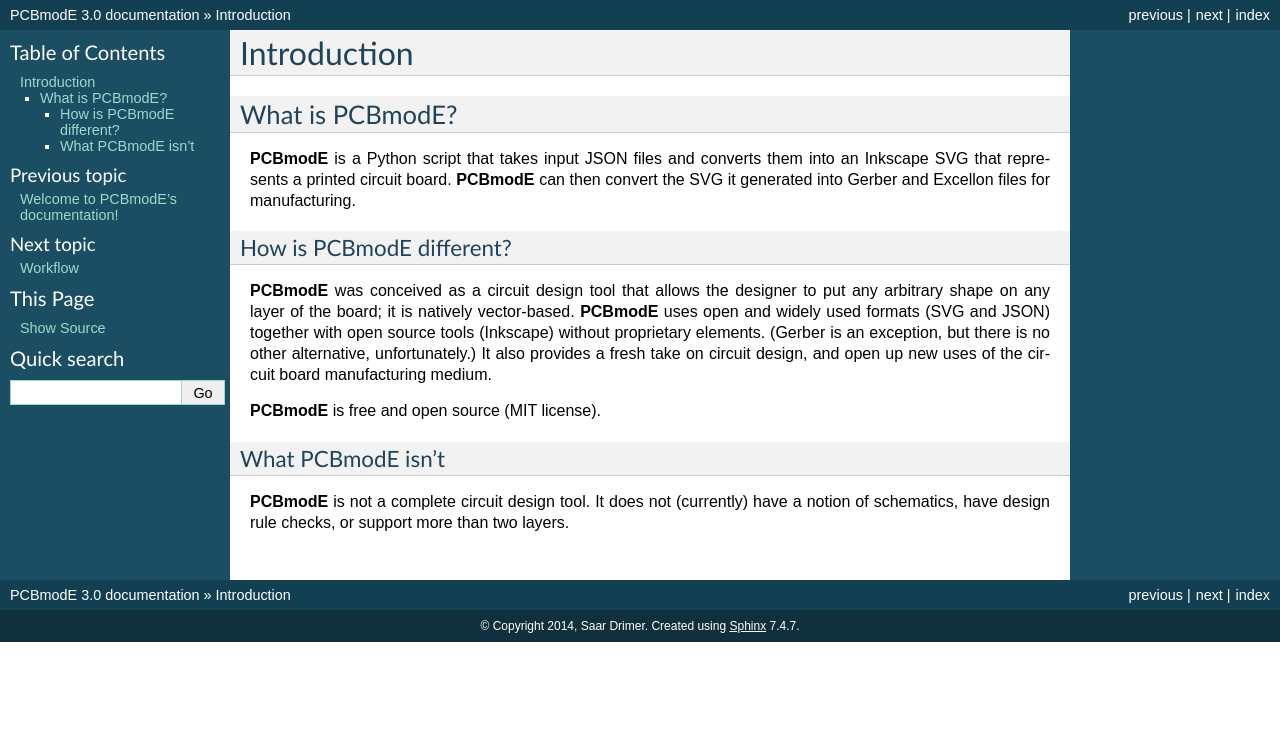
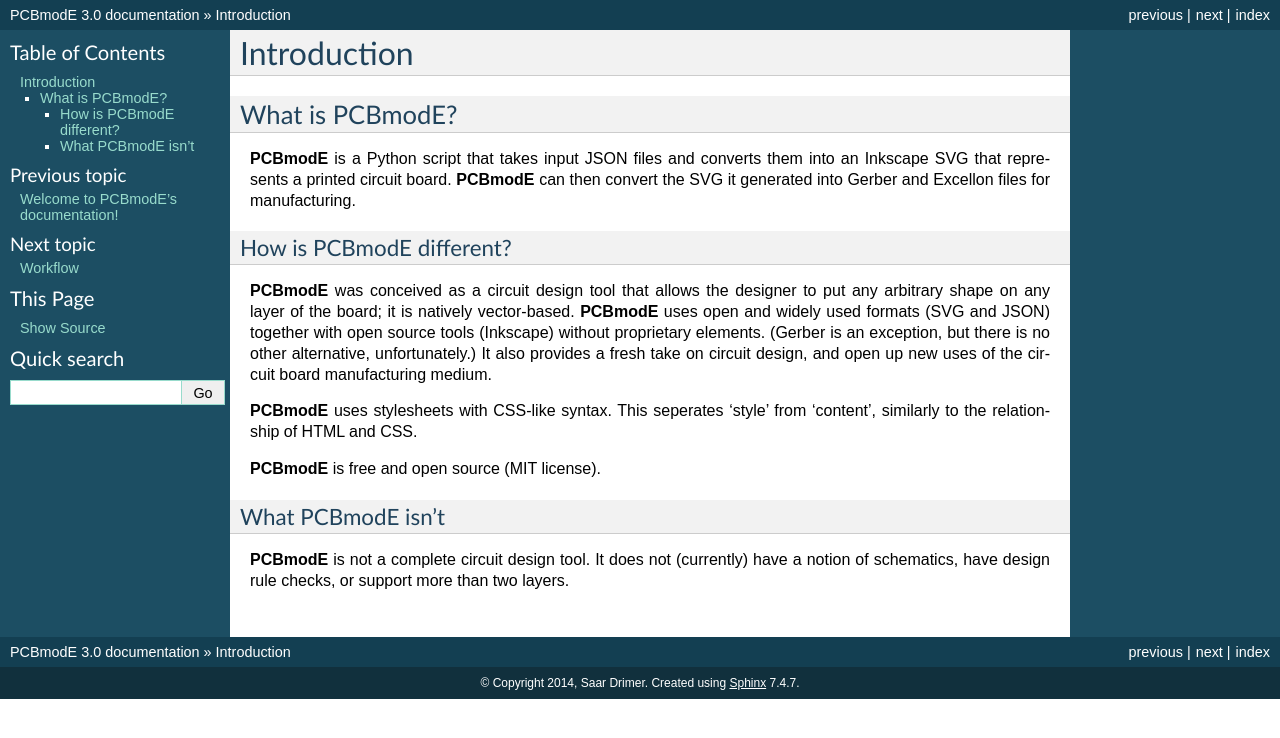
Before and after one commit to boldport/pcbmode, a Sphinx documentation site: the page built from docs/source/introduction.rst, in a window 1280 px wide. Shown: the top 738 px of the page. Built offline with Sphinx 7.4.7, drawn with Linux system fonts in a browser that asks for light colours; pages that are not in the unit, such as notebooks, are missing from menus.

Commit message:
text mods

```diff
--- a/docs/source/introduction.rst
+++ b/docs/source/introduction.rst
@@ -13,6 +13,8 @@
 
 **PCBmodE** was conceived as a circuit design tool that allows the designer to put any arbitrary shape on any layer of the board; it is natively vector-based. **PCBmodE** uses open and widely used formats (SVG and JSON) together with open source tools (Inkscape) without proprietary elements. (Gerber is an exception, but there is no other alternative, unfortunately.) It also provides a fresh take on circuit design, and open up new uses of the circuit board manufacturing medium.
 
+**PCBmodE** uses stylesheets with CSS-like syntax. This seperates 'style' from 'content', similarly to the relationship of HTML and CSS.
+
 **PCBmodE** is free and open source (MIT license).
 
 
```
